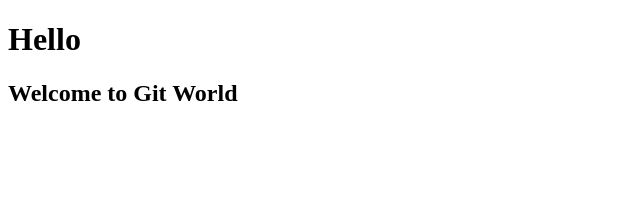
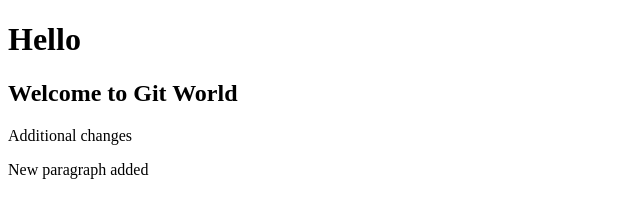
Before and after one commit to roshithrg147/demo-gitremote, a plain HTML site: page index.html in a window 1280 px wide. Shown: the whole page, without its empty margins (0-640 px from the left). Drawn offline with Linux system fonts and the light colour scheme.

Commit message:
Second commit_add custom message

```diff
--- a/index.html
+++ b/index.html
@@ -8,5 +8,7 @@
 <body>
     <h1>Hello</h1>
     <h2>Welcome to Git World</h2>
+    <p>Additional changes</p>
+    <p>New paragraph added</p>
 </body>
 </html>
```
